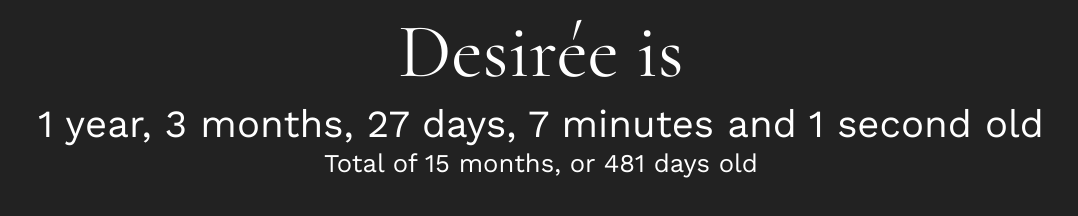
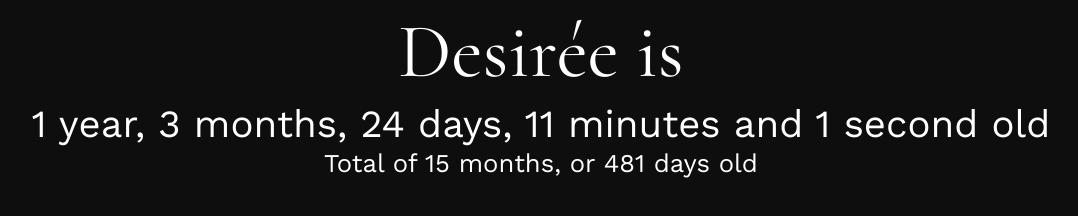
Before and after one commit to qwertyman1/fricke.desi, a plain HTML site: page index.html in a window 1280 px wide. Shown: the whole page, without its empty margins (99-1177 px from the left). Drawn offline with nearby package versions, Linux system fonts and the light colour scheme; no server answers.

Commit message:
[X] Fixa total månader / dagar buggar

```diff
--- a/index.html
+++ b/index.html
@@ -1,6 +1,6 @@
 <!DOCTYPE html>
 <html>
-    <head>
+<head>
     <title>Desirée</title>
 
     <style>
@@ -11,10 +11,8 @@
             font-size: 2vw;
         }
         body {
-            background: #222;
+            background: #0e0e0e;
             color: #fff;
-            /*font-family: "Segoe Ui", Helvetica, Arial, sans-serif;*/
-            /*font-family: "Lucida Sans Unicode", "Lucida Grande", sans-serif;*/
             font-family: 'Work Sans', sans-serif;
         }
         h1, h2, h3, h4, h5 {
@@ -83,12 +81,16 @@
     </style>
 
     <link href="https://fonts.googleapis.com/css?family=Cormorant|Work+Sans" rel="stylesheet">
+    <script src="https://momentjs.com/downloads/moment.min.js"></script>
 
 
-    </head>
+</head>
 
 <body>
     <div class="birthday">
+
+        <input type="text" id="debugger" style="display:none;" placeholder="Enter new date (yyyy-mm-dd)" />
+
         <h1>Desirée is</h1>
         <h2><span id="fullAge"></span></h2>
         <h3><span id="months"></span><span id="days"></span></h3>
@@ -107,97 +109,108 @@
                 if (str && str.length > 0) {
                     if (str[0] === "#") {
                         return document.getElementById(str.substring(1))
+                    } else {
+                        return document.querySelector(str);
                     }
                 }
                 return undefined;
             };
 
+            window.$.qs = function () {
+                if (window.$._qs)
+                    return window.$._qs;
+                else {
+                    var arr = location.search.replace('?', '').split('&');
+                    var obj = {};
+
+                    for (var i = 0; i < arr.length; i++) {
+                        var name = arr[i].split('=')[0];
+                        var value = arr[i].split('=')[1];
+                        obj[name] = value;
+                    }
+                    window.$._qs = obj;
+                    return obj;
+                }
+            };
+
             //Date calculator and format helper
             var dateFormat = {
-                years: function (from, to) {
-                    var years = this._years(from, to);
-                    return this._formatNumber(years, " year", " years");
+
+                totalTime: function (from, to) {
+
+                    var items = [];
+
+
+                    //Get all units
+                    var units = [
+                        { unit: 'years', strSingle: ' year', strMultiple: ' years' },
+                        { unit: 'months', strSingle: ' month', strMultiple: ' months' },
+                        { unit: 'days', strSingle: ' day', strMultiple: ' days' },
+                        { unit: 'hours', strSingle: ' hours', strMultiple: ' hour' },
+                        { unit: 'minutes', strSingle: ' minute', strMultiple: ' minutes' },
+                        { unit: 'seconds', strSingle: ' second', strMultiple: ' seconds' },
+                    ];
+
+                    for (var i in units) {
+                        var item = units[i];
+
+                        var amount = to.diff(from, item.unit);
+                        if (amount > 0) {
+                            var text = dateFormat._formatNumber(amount, item.strSingle, item.strMultiple);
+                            items.push(text);
+                            from = from.clone().add(amount, item.unit);
+                        }
+                    }
+
+                    //build string
+                    var strTotal = "";
+                    if (items.length > 0) {
+                        var last = undefined;
+                        if (items.length > 1) {
+                            last = items[items.length - 1];
+                            items.splice(items.length - 1, 1);
+                        }
+                        strTotal = items.join(", ");
+                        if (last) {
+                            strTotal += " and " + last;
+                        }
+                    }
+
+                    return strTotal;
                 },
 
-                months: function (from, to) {
-                    var months = this._months(from, to);
+                totalMonths: function (from, to) {
+
+                    var months = to.diff(from, 'months');
                     return this._formatNumber(months, " month", " months");
                 },
-                totalMonths: function (from, to) {
-
-                    //Compare full dates
-                    from = this._truncateTime(from);
-                    to = this._truncateTime(to);
-
-                    var months = this._totalMonths(from, to);
-                    return this._formatNumber(months, " month", " months");
-                },
-
-                days: function (from, to) {
-                    var days = this._days(from, to);
+                totalDays: function (from, to) {
+                    var days = to.diff(from, 'days');
                     return this._formatNumber(days, " day", " days");
-                },
-
-                totalDays: function (from, to) {
-
-                    //Compare full dates
-                    from = this._truncateTime(from);
-                    to = this._truncateTime(to);
-
-                    var days = this._totalDays(from, to);
-                    return this._formatNumber(days, " day", " days");
-                },
-
-                hours: function (from, to) {
-                    var hours = this._hours(from, to);
-                    return this._formatNumber(hours, " hour", " hours");
-                },
-
-                minutes: function (from, to) {
-                    var minutes = this._minutes(from, to);
-                    return this._formatNumber(minutes, " minute", " minutes");
-                },
-
-                seconds: function (from, to) {
-                    var seconds = this._seconds(from, to);
-                    return this._formatNumber(seconds, " second", " seconds");
                 },
 
                 readableTimespamp: function (from, now) {
                     var strReturn = "";
-                    now = now || new Date();
+                    now = now || new moment();
 
                     if (from) {
-                        var diffMs = now.getTime() - from.getTime();
+                        var diffMs = now.diff(from);
 
                         if (diffMs < 0) {
                             strReturn += "In the future";
                         }
                         else if (diffMs > 1000 * 60 * 60 * 24 * 7) { // more than a week
 
-                            var date = from.getDate();
-                            var month = from.toLocaleString("en-us", { month: "long" });
-                            var year = from.getFullYear();
+                            var date = from.date();
+                            var month = from.format("MMMM");
+                            var year = from.year();
 
                             strReturn += date + " " + month;
-                            if (new Date().getFullYear() != year)
+                            if (moment().year() != year)
                                 strReturn += " " + year;
                         }
                         else {
-                            if (diffMs < 1000 * 60) { //less than minute
-                                strReturn += this.seconds(from, now);
-                            }
-                            else if (diffMs < 1000 * 60 * 60) { //less than hour
-                                strReturn += this.minutes(from, now);
-                            }
-                            else if (diffMs < 1000 * 60 * 60 * 24) { //less than day
-                                strReturn += this.hours(from, now);
-                            }
-                            else { //less than week
-                                strReturn += this.days(from, now);
-                            }
-
-                            strReturn += " ago";
+                            strReturn += from.fromNow();
                         }
                     }
 
@@ -220,89 +233,16 @@
                     return number + str;
                 },
 
-                _years: function (from, to) {
-
-                    var ageDifMs = to - from;
-                    var ageDate = new Date(ageDifMs); // miliseconds from epoch
-                    return Math.abs(ageDate.getUTCFullYear() - 1970)
-                },
-
-                _months: function (from, to) {
-                    var ageDifMs = to - from;
-                    var ageDate = new Date(ageDifMs); // miliseconds from epoch
-
-                    ageDate.setUTCFullYear(1970);
-                    return Math.abs(ageDate.getUTCMonth())
-                },
-                _totalMonths: function (from, to) {
-
-                    var years = this._years(from, to);
-                    var months = this._months(from, to);
-                    return (years * 12) + months;
-                },
-
-                _days: function (from, to) {
-                    var ageDifMs = to - from;
-                    var ageDate = new Date(ageDifMs); // milliseconds from epoch
-
-                    ageDate.setUTCFullYear(1970);
-                    ageDate.setUTCMonth(1);
-                    return Math.abs(ageDate.getUTCDate())
-                },
-
-                _hours: function (from, to) {
-                    var ageDifMs = to - from;
-                    var ageDate = new Date(ageDifMs); // milliseconds from epoch
-
-                    ageDate.setUTCFullYear(1970);
-                    ageDate.setUTCMonth(1);
-                    ageDate.setUTCDate(1);
-                    return Math.abs(ageDate.getUTCHours())
-                },
-
-                _minutes: function (from, to) {
-                    var ageDifMs = to - from;
-                    var ageDate = new Date(ageDifMs); // milliseconds from epoch
-
-                    ageDate.setUTCFullYear(1970);
-                    ageDate.setUTCMonth(1);
-                    ageDate.setUTCDate(1);
-                    ageDate.setUTCHours(1);
-                    return Math.abs(ageDate.getUTCMinutes())
-                },
-
-                _seconds: function (from, to) {
-                    var ageDifMs = to - from;
-                    var ageDate = new Date(ageDifMs); // milliseconds from epoch
-
-                    ageDate.setUTCFullYear(1970);
-                    ageDate.setUTCMonth(1);
-                    ageDate.setUTCDate(1);
-                    ageDate.setUTCHours(1);
-                    ageDate.setUTCMinutes(1);
-                    return Math.abs(ageDate.getUTCSeconds())
-                },
-
-                _totalDays: function (from, to) {
-                    var ageDifMs = to - from;
-                    return Math.floor(Math.abs(ageDifMs / 1000 / 60 / 60 / 24));
-                },
-
-                _truncateTime: function (dateIn) {
-                    var dateOut = new Date(dateIn.getTime());
-                    dateOut.setHours(0, 0, 0, 0);
-                    return dateOut;
-                }
             };
 
             var birthdayHandler = {
                 _unixBirthday: 1466891160, //Dessie
                 //_unixBirthday: 523843200, //Huining
 
-                _birthday: function () { return new Date(this._unixBirthday * 1000) },
+                _birthday: function () { return moment.unix(this._unixBirthday) },
 
                 _updateUi: function (from, to) {
-                    var fullAge = this._getFullAge(from, to);
+                    var fullAge = dateFormat.totalTime(from, to);
                     var totalMonths = dateFormat.totalMonths(from, to);
                     var totalDays = dateFormat.totalDays(from, to);
 
@@ -313,53 +253,9 @@
 
                 },
 
-                _getFullAge: function (from, to) {
-                    //Get all units
-                    var items = [
-                        dateFormat.years(from, to),
-                        dateFormat.months(from, to),
-                        dateFormat.days(from, to),
-                        dateFormat.hours(from, to),
-                        dateFormat.minutes(from, to),
-                        dateFormat.seconds(from, to),
-                    ];
-
-                    //Remove empty units
-                    var i = 0;
-                    while (items.length > 0 && i < items.length) {
-
-                        if (items[i].length == 0) {
-                            items.splice(i, 1);
-                        } else {
-                            i++;
-                        }
-                    }
-
-                    //build string
-                    var strTotal = "";
-                    if (items.length > 0) {
-                        var last = undefined;
-                        if (items.length > 1) {
-                            last = items[items.length - 1];
-                            items.splice(items.length - 1, 1);
-                        }
-                        strTotal = items.join(", ");
-                        if (last) {
-                            strTotal += " and " + last;
-                        }
-                    }
-
-                    return strTotal;
-                },
-
                 //Main function
                 update: function () {
-                    var now = new Date();
-
-                    //Debug
-                    var msPerMinute = 60000;
-                    now = new Date(now - 4 * msPerMinute);
-
+                    var now = moment();
                     this._updateUi(this._birthday(), now);
                 },
             };
@@ -370,6 +266,13 @@
                         return undefined;
                     var datStr = this._replaceAt(this._replaceAt(this._replaceAt((exifDate), 4, "-"), 7, "-"), 10, "T");
                     return new Date(datStr);
+
+                },
+                getMoment: function (exifDate) {
+                    if (!exifDate)
+                        return undefined;
+                    var datStr = this._replaceAt(this._replaceAt(this._replaceAt((exifDate), 4, "-"), 7, "-"), 10, "T");
+                    return moment(datStr);
 
                 },
                 //String helper methods
@@ -389,7 +292,7 @@
 
 
                     var span = document.createElement("span");
-                    var date = exifHelper.getDate(item.imageMediaMetadata.date);
+                    var date = exifHelper.getMoment(item.imageMediaMetadata.date);
                     var text = dateFormat.readableTimespamp(date);
                     span.innerText = text;
 
@@ -464,6 +367,23 @@
 
             imageFetcher.fetchImages();
 
+            //Allow changing birthday for debugging reasons
+            if ($.qs()["debug"] === "1") {
+                document.addEventListener('DOMContentLoaded', function () {
+                    $('input[id="debugger"]').onchange = changeEventHandler;
+                    $('input[id="debugger"]').style.display = "block";
+                }, false);
+
+                function changeEventHandler(event) {
+                    // You can use “this” to refer to the selected element.
+                    var date = new Date(event.target.value);
+                    if (date) {
+                        birthdayHandler._unixBirthday = Math.floor(date.getTime() / 1000);
+                        console.log("Birthday updated: " + date.toISOString().slice(0, 10));
+                    }
+                }
+            }
+
         })();
 
     </script>
```
Also changed, not shown: todo.txt.
